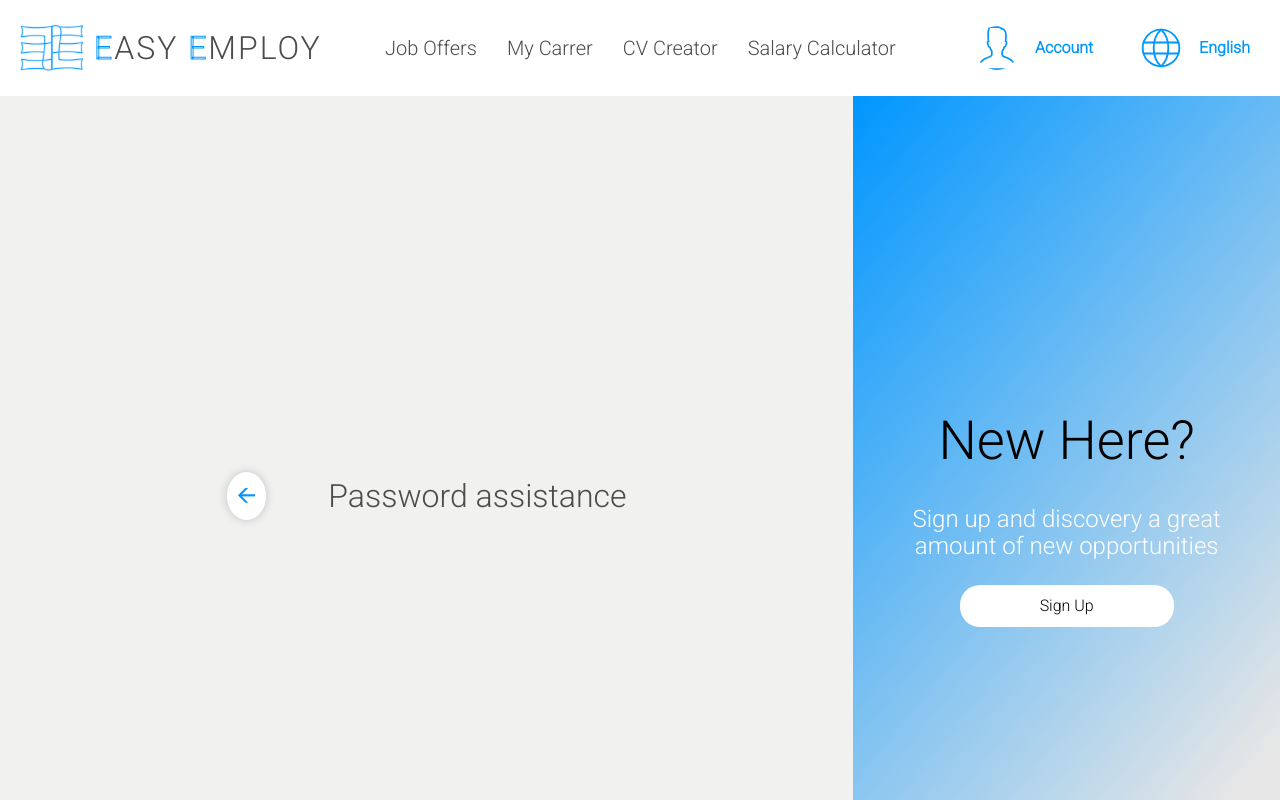
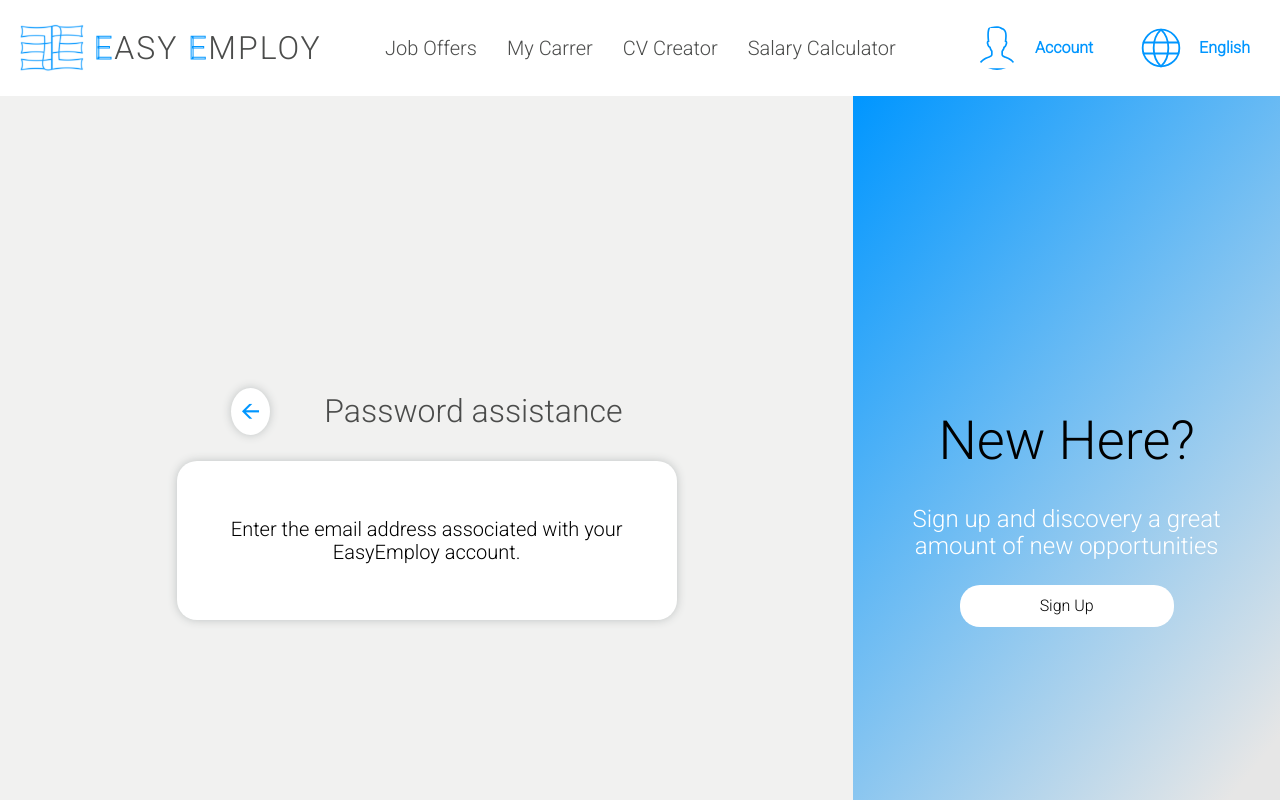
Before and after one commit to mizdebski77/Easy-Employ, a React (Create React App) app: page /password-reset in a window 1280 px wide. Shown: the top 800 px of the page. Built offline with nearby package versions, Linux system fonts and the light colour scheme.

Commit message:
ResetFormSpan added

```diff
--- a/src/features/LogIn/ResetPassword/resetPassword.tsx
+++ b/src/features/LogIn/ResetPassword/resetPassword.tsx
@@ -1,5 +1,5 @@
 import React from 'react';
-import { ResetSection, ResetTitle, ResetTitleButton, ResetTitleWrapper, Wrapper } from './styledResetPassword';
+import { ResetFormSpan, ResetFormWrapper, ResetSection, ResetTitle, ResetTitleButton, ResetTitleWrapper, Wrapper } from './styledResetPassword';
 import { RegisterWrapper, RegisterTitle, RegisterCaption, RegisterButton } from '../styledLogIn';
 
 export const ResetPassword = () => {
@@ -10,6 +10,10 @@ export const ResetPassword = () => {
                     <ResetTitleButton to="/Log-In">🡨</ResetTitleButton>
                     <ResetTitle>Password assistance</ResetTitle>
                 </ResetTitleWrapper>
+
+                <ResetFormWrapper>
+                    <ResetFormSpan>Enter the email address associated with your EasyEmploy account.</ResetFormSpan>
+                </ResetFormWrapper>
             </ResetSection>
 
             <RegisterWrapper>
--- a/src/features/LogIn/ResetPassword/styledResetPassword.ts
+++ b/src/features/LogIn/ResetPassword/styledResetPassword.ts
@@ -9,9 +9,10 @@ export const Wrapper = styled.section`
 
 export const ResetSection = styled.div`
     display: flex;
+    flex-direction: column;
     align-items: center;
     justify-content: center;
-    max-width: 400px;
+    max-width: 500px;
     width: 100%;
     margin: 0 auto;
 `;
@@ -19,7 +20,7 @@ export const ResetSection = styled.div`
 export const ResetTitleWrapper = styled.div`
     width: 100%;
     display: flex;
-    justify-content: space-between;
+    justify-content: space-evenly;
     align-items: center;
 `;
 
@@ -45,10 +46,17 @@ export const ResetTitleButton = styled(Link)`
 
 
 export const ResetFormWrapper = styled.div`
-
+    background: ${({ theme }) => theme.color.secondColor};
+    padding: 40px;
+    border-radius: 20px;
+    box-shadow: 0 0 10px ${({ theme }) => theme.color.fourthColor};
+    margin-top: 10px;
 `;
 
-export const ResetFormSpan = styled.span`
+export const ResetFormSpan = styled.h2`
+    font-size: 20px;
+    text-align: center;
+    font-weight: normal;
 
 `;
 
@@ -58,8 +66,8 @@ export const ResetForm = styled.form`
 
 export const ResetInput = styled.input`
 
-`;
+    `;
 
 export const ResetButton = styled.button`
 
-`;
+    `;
```
